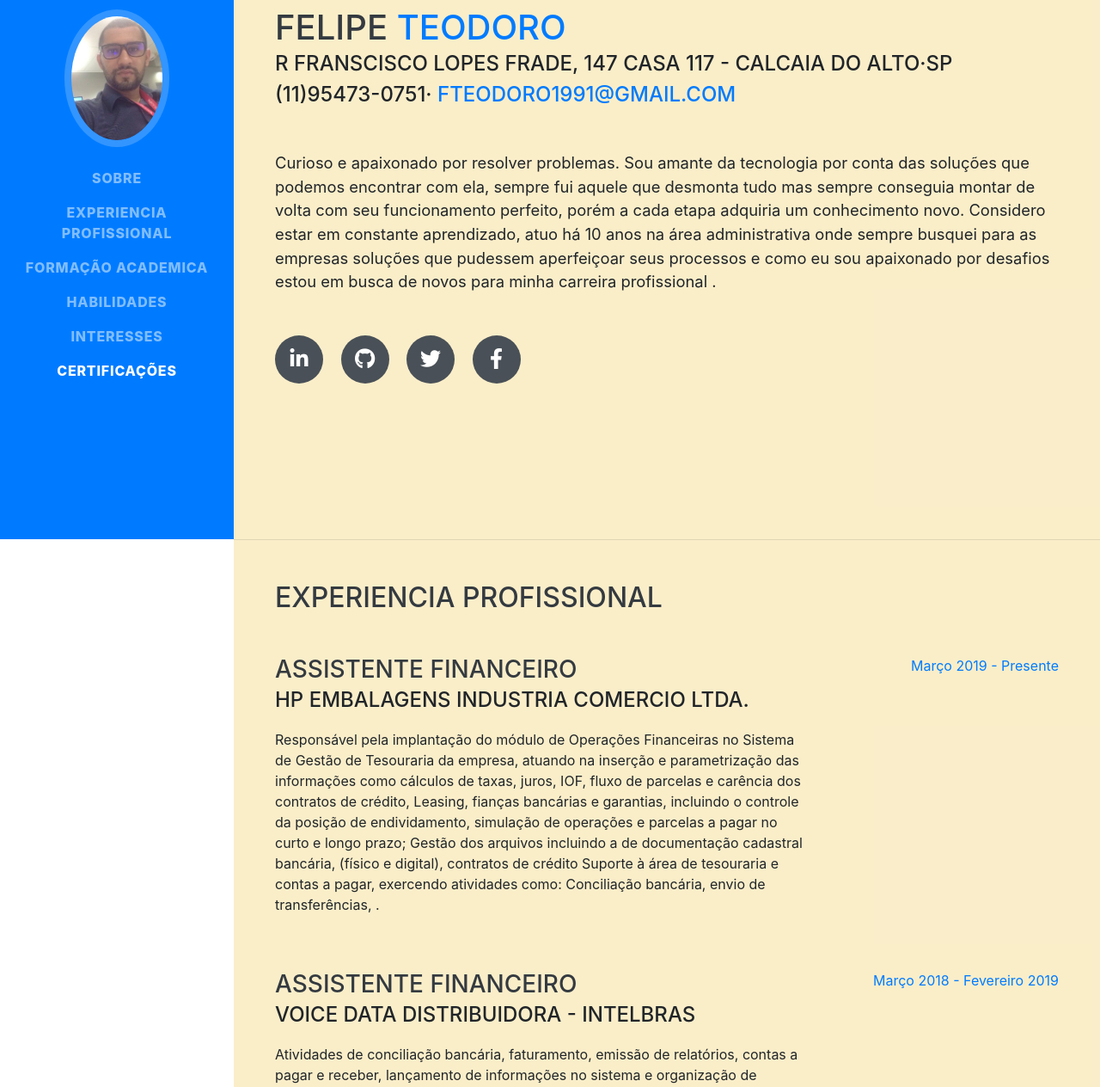
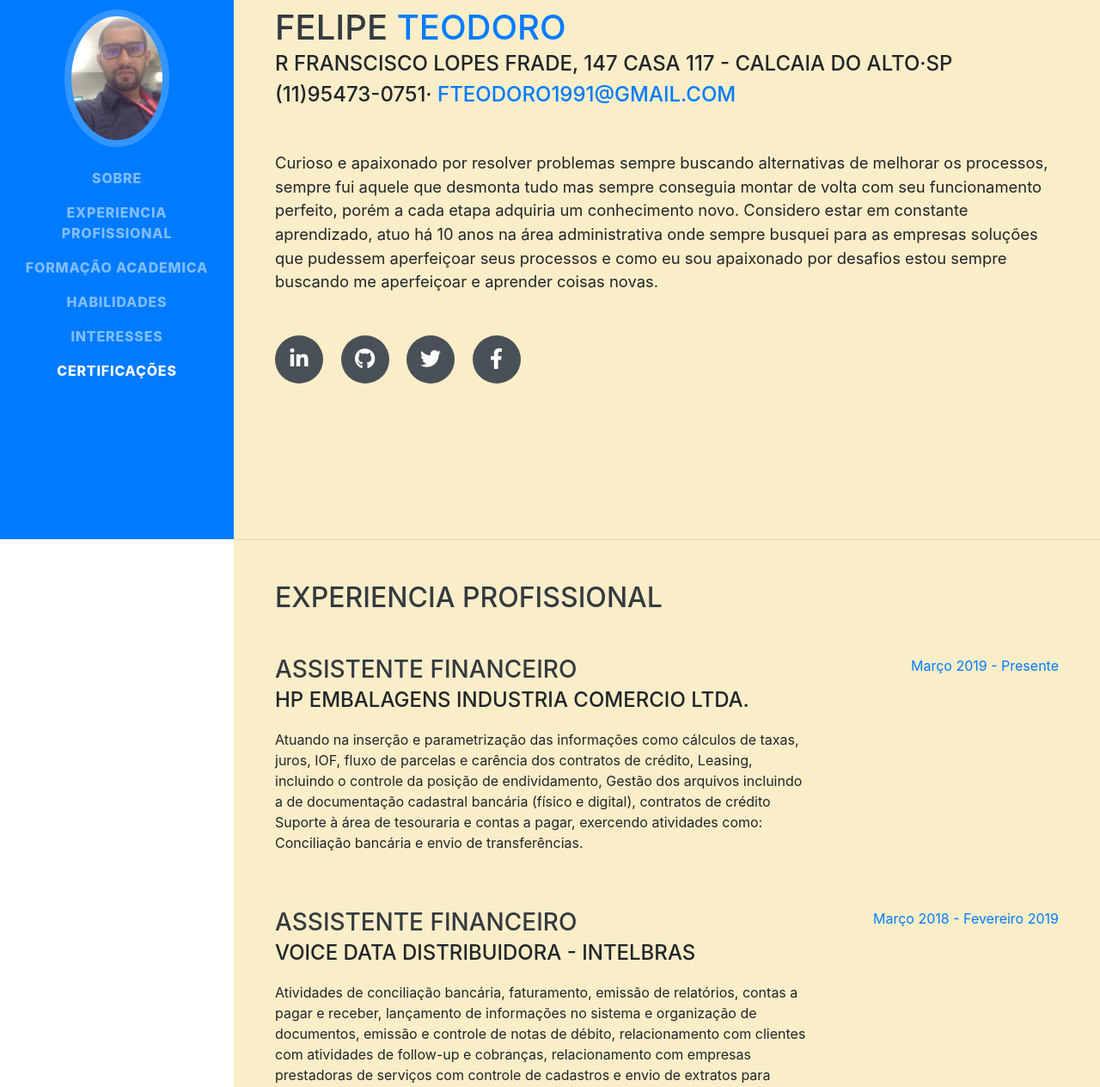
Before and after one commit to FelipeTeodoro1991/Myprofile, a website with bundled scripts: page index.html in a window 1280 px wide. Shown: the part 173-1437 px from the top of the page at 86% size. Built offline with nearby package versions, Linux system fonts and the light colour scheme; a web font is replaced by a local one.

Commit message:
Update index.html

```diff
--- a/index.html
+++ b/index.html
@@ -70,11 +70,11 @@
         <div class="subheading mb-5">R Franscisco Lopes Frade, 147 casa 117 - Calcaia do Alto·SP (11)95473-0751·
           <a href="mailto:name@email.com">fteodoro1991@gmail.com</a>
         </div>
-        <p class="lead mb-5">Curioso e apaixonado por resolver problemas. Sou amante da tecnologia por conta das soluções que podemos encontrar com ela,
+        <p class="lead mb-5">Curioso e apaixonado por resolver problemas sempre buscando alternativas de melhorar os processos,
            sempre fui aquele que desmonta tudo mas sempre conseguia montar de volta com seu funcionamento perfeito,
             porém a cada etapa adquiria um conhecimento novo. Considero estar em constante aprendizado,
              atuo há 10 anos na área administrativa onde sempre busquei para as empresas soluções que pudessem aperfeiçoar seus processos
-              e como eu sou apaixonado por desafios estou em busca de novos para minha carreira profissional .</p>
+              e como eu sou apaixonado por desafios estou sempre buscando me aperfeiçoar e aprender coisas novas.</p>
         <div class="social-icons">
           <a href="https://www.linkedin.com/in/felipe-teodoro-142a4a137/">
             <i class="fab fa-linkedin-in"></i>
@@ -102,12 +102,10 @@
           <div class="resume-content">
             <h3 class="mb-0">Assistente financeiro</h3>
             <div class="subheading mb-3">Hp Embalagens Industria Comercio Ltda.</div>
-            <p>Responsável pela implantação do módulo de Operações Financeiras no Sistema de Gestão de Tesouraria da empresa,
-               atuando na inserção e parametrização das informações como cálculos de taxas, juros, IOF,
-               fluxo de parcelas e carência dos contratos de crédito, Leasing, fianças bancárias e garantias,
-                incluindo o controle da posição de endividamento, simulação de operações e parcelas a pagar no curto e longo prazo;
-              Gestão dos arquivos incluindo a   de documentação cadastral bancária, (físico e digital), contratos de crédito
-              Suporte à área de tesouraria e contas a pagar, exercendo atividades como: Conciliação bancária, envio de transferências, .</p>
+            <p> Atuando na inserção e parametrização das informações como cálculos de taxas, juros, IOF,
+               fluxo de parcelas e carência dos contratos de crédito, Leasing, incluindo o controle da posição de endividamento,
+              Gestão dos arquivos incluindo a   de documentação cadastral bancária (físico e digital), contratos de crédito
+              Suporte à área de tesouraria e contas a pagar, exercendo atividades como: Conciliação bancária e envio de transferências. </p>
           </div>
           <div class="resume-date text-md-right">
             <span class="text-primary">Março 2019 - Presente</span>
```
